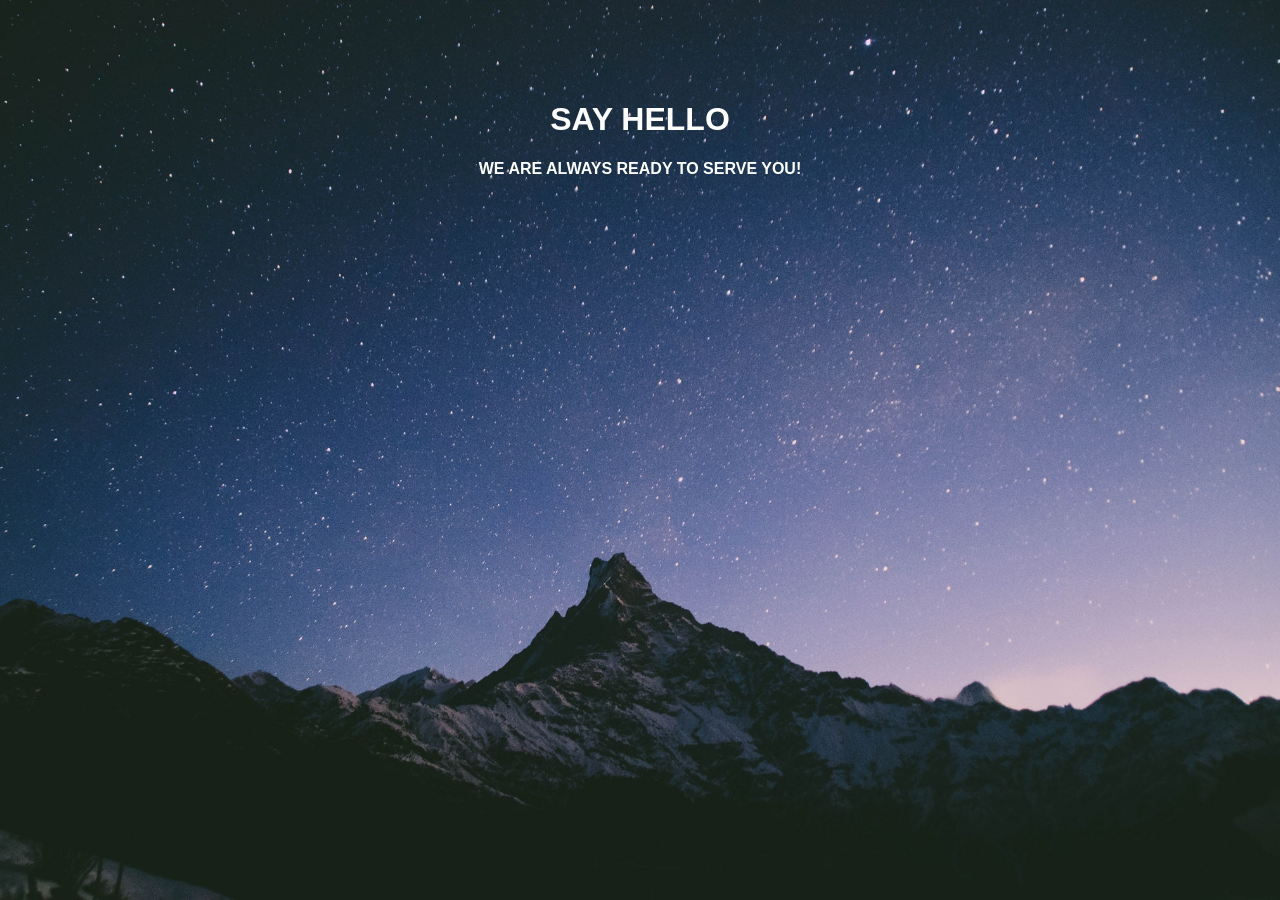
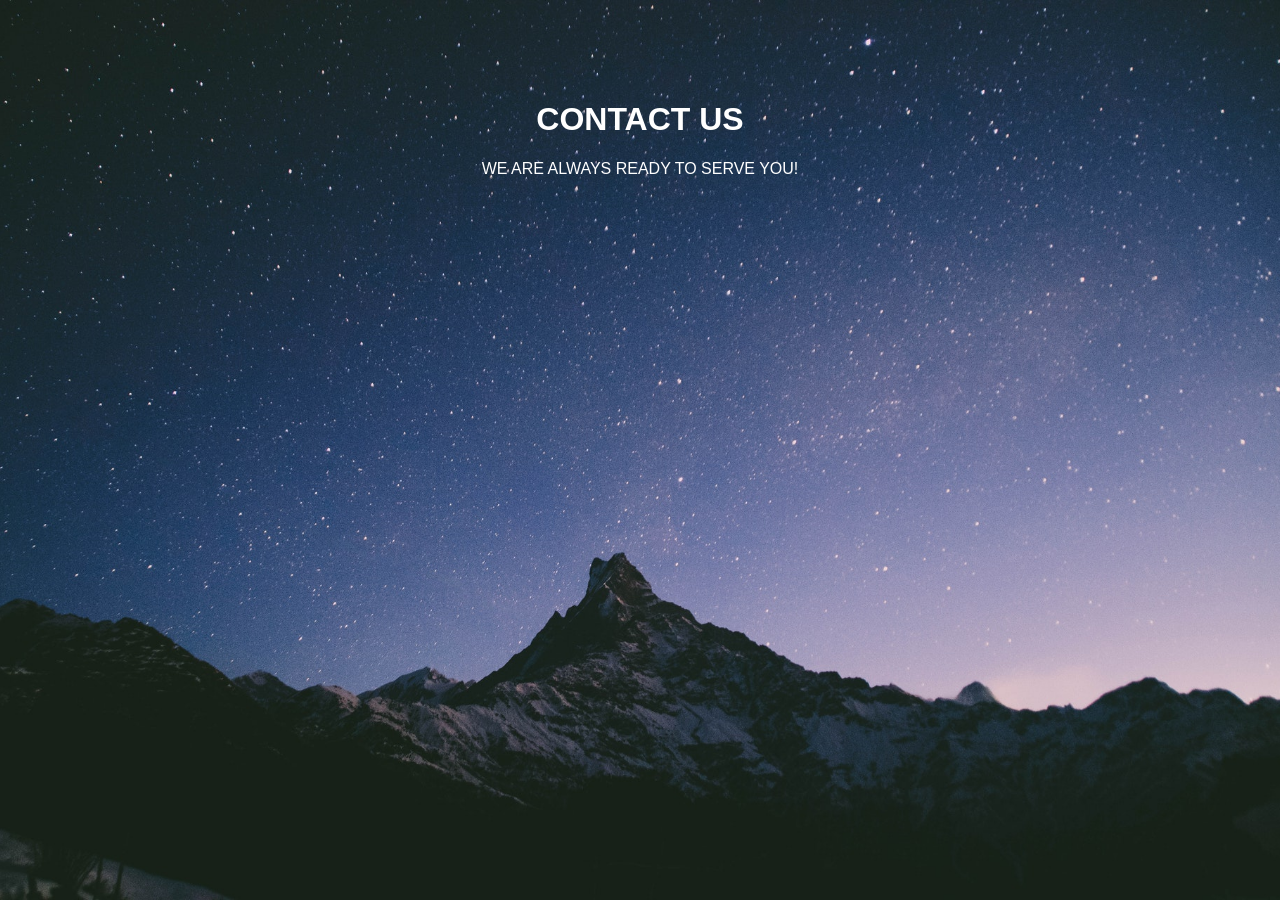
Before and after one commit to roycenguyen1/formlearning, a plain HTML site: page index.html in a window 1280 px wide. Drawn offline with Linux system fonts and the light colour scheme.

Commit message:
changed h1

```diff
--- a/index.html
+++ b/index.html
@@ -37,8 +37,8 @@
 
 <body>
   <div class="contact-title">
-    <h1>Say Hello</h1>
-    <h2>We are always ready to serve you!</h2>
+    <h1>Contact Us</h1>
+    <h2></h2>We are always ready to serve you!</h2>
   </div>
   <div class="contact-form"></div>
   <form action="" method='post' id="contact-form"></form>
```
